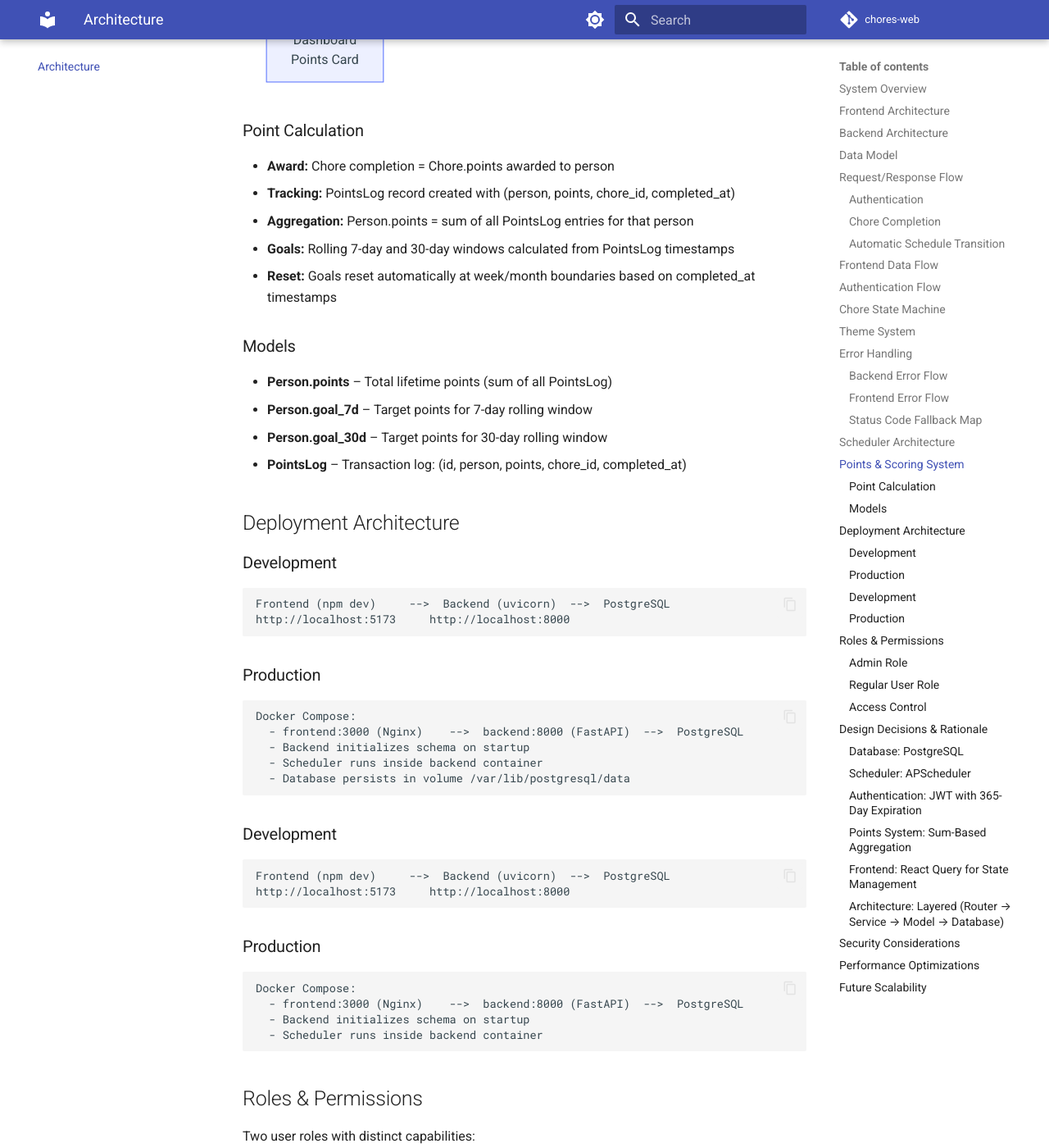
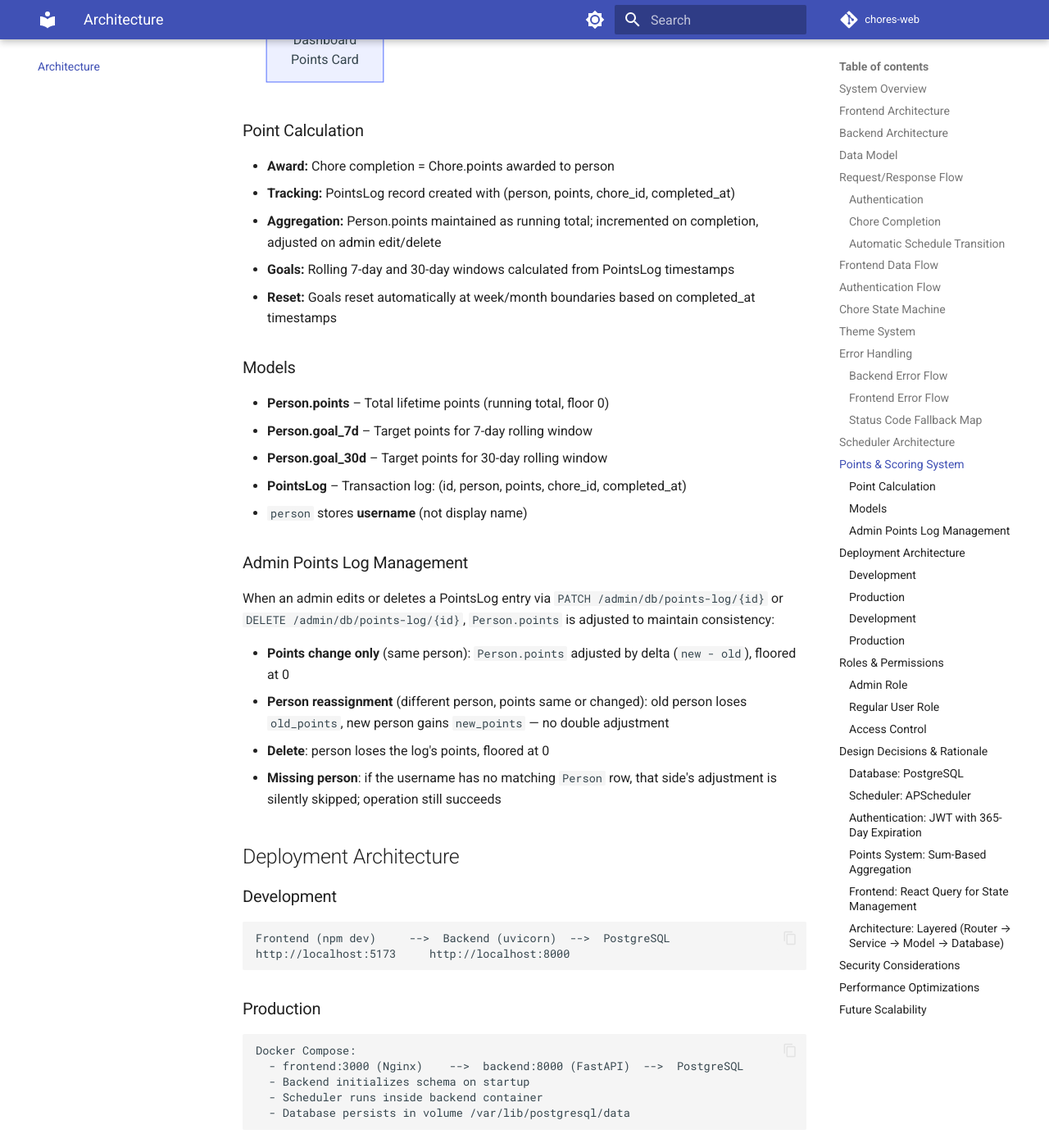
Before and after one commit to derekwinters/chores-web, an MkDocs documentation site: the page built from docs/ARCHITECTURE.md, in a window 1280 px wide and 1400 px high, scrolled down 11604 px. Shown: the whole window at 82% size. Built offline with MkDocs 1.6.1 and Material for MkDocs 9.7.7, drawn with Linux system fonts in a browser that asks for light colours; comment, search, counter and statistics services are not loaded.

Commit message:
docs: update docs for #215 pre-implementation
Clarify PointsLog.person stores username not display name.
Document admin edit/delete behavior for Person.points adjustment.

```diff
--- a/docs/ARCHITECTURE.md
+++ b/docs/ARCHITECTURE.md
@@ -445,16 +445,26 @@ graph TB
 
 - **Award:** Chore completion = Chore.points awarded to person
 - **Tracking:** PointsLog record created with (person, points, chore_id, completed_at)
-- **Aggregation:** Person.points = sum of all PointsLog entries for that person
+- **Aggregation:** Person.points maintained as running total; incremented on completion, adjusted on admin edit/delete
 - **Goals:** Rolling 7-day and 30-day windows calculated from PointsLog timestamps
 - **Reset:** Goals reset automatically at week/month boundaries based on completed_at timestamps
 
 ### Models
 
-- **Person.points** – Total lifetime points (sum of all PointsLog)
+- **Person.points** – Total lifetime points (running total, floor 0)
 - **Person.goal_7d** – Target points for 7-day rolling window
 - **Person.goal_30d** – Target points for 30-day rolling window
 - **PointsLog** – Transaction log: (id, person, points, chore_id, completed_at)
+  - `person` stores **username** (not display name)
+
+### Admin Points Log Management
+
+When an admin edits or deletes a PointsLog entry via `PATCH /admin/db/points-log/{id}` or `DELETE /admin/db/points-log/{id}`, `Person.points` is adjusted to maintain consistency:
+
+- **Points change only** (same person): `Person.points` adjusted by delta (`new - old`), floored at 0
+- **Person reassignment** (different person, points same or changed): old person loses `old_points`, new person gains `new_points` — no double adjustment
+- **Delete**: person loses the log's points, floored at 0
+- **Missing person**: if the username has no matching `Person` row, that side's adjustment is silently skipped; operation still succeeds
 
 ## Deployment Architecture
 
```
